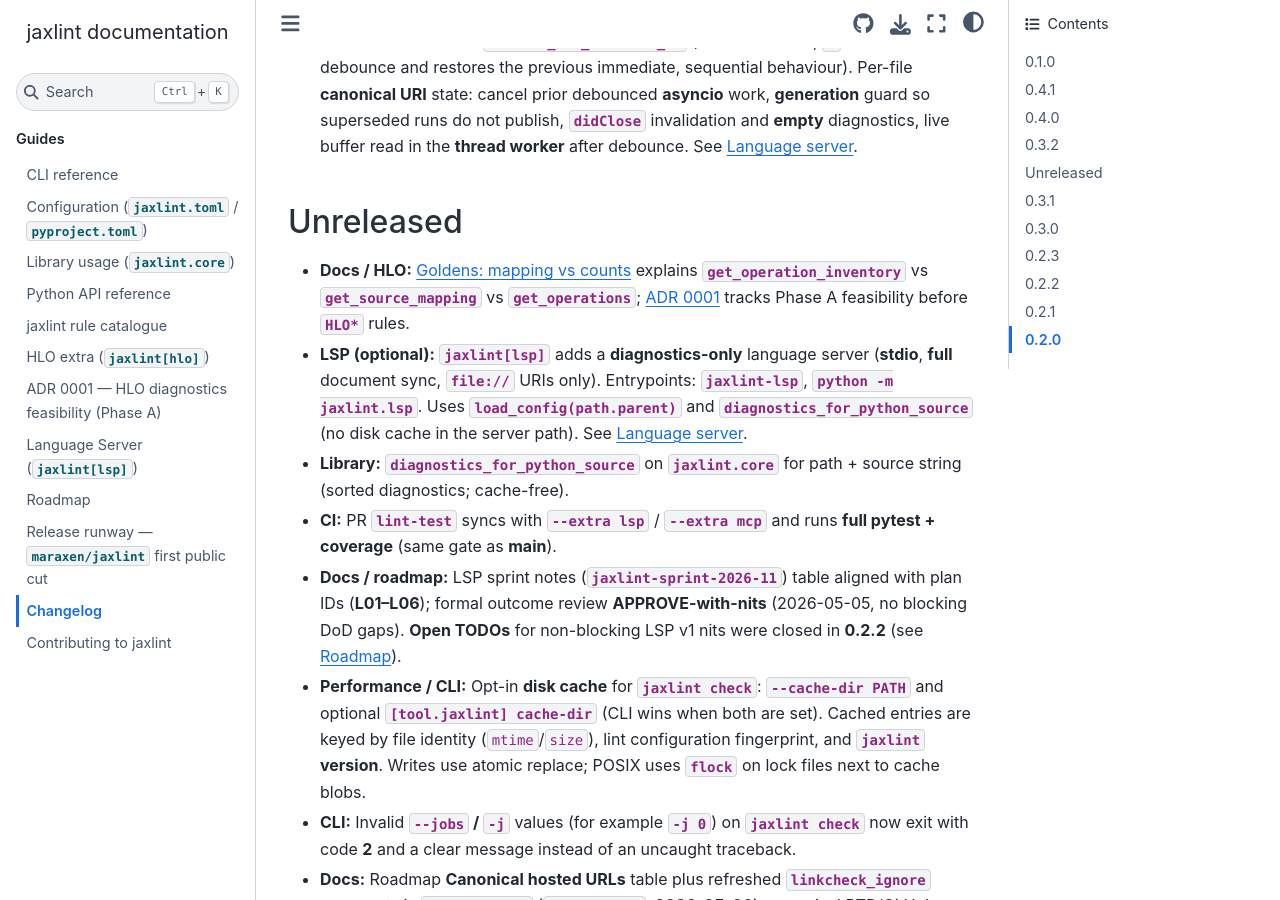
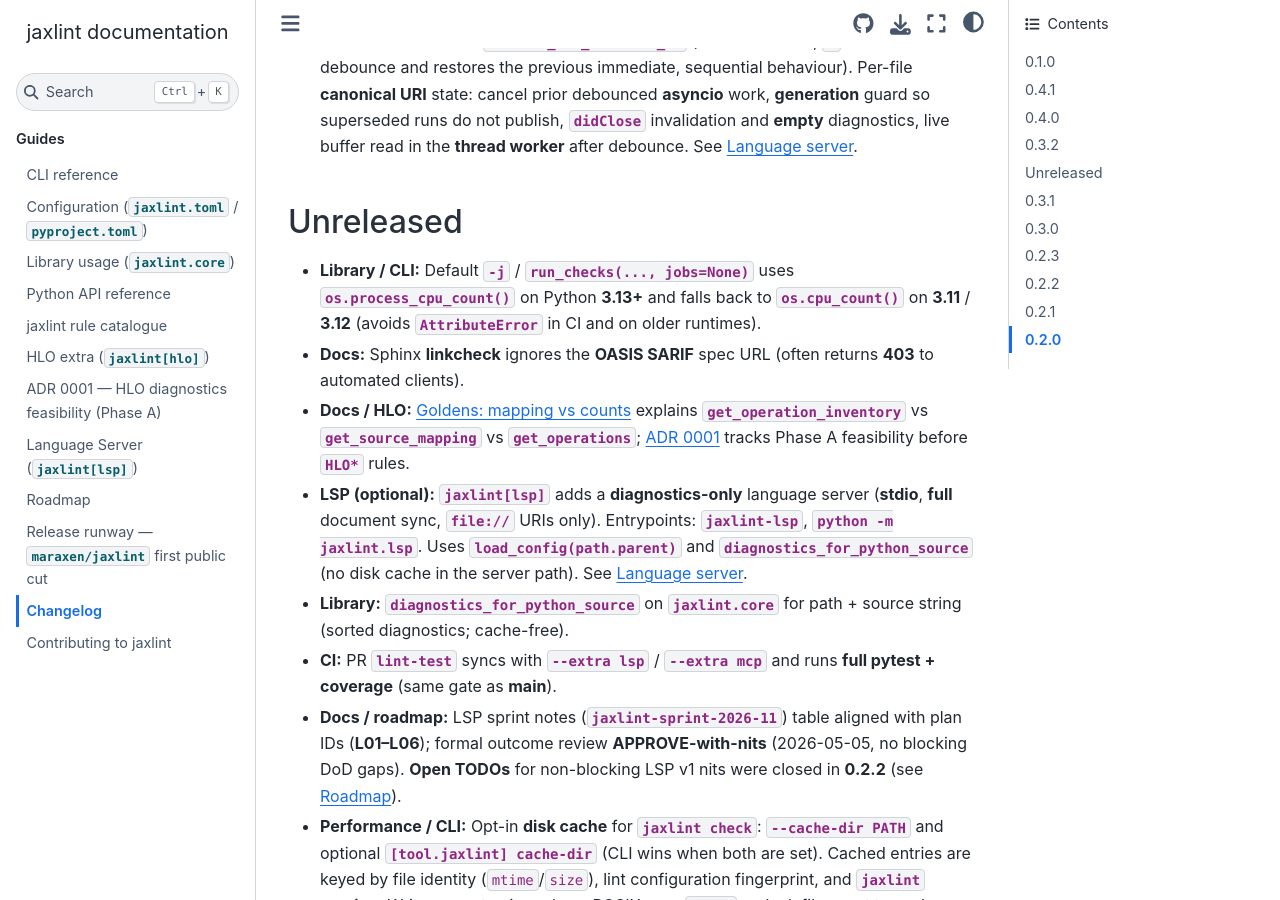
Before and after one commit to maraxen/jaxlint, a Sphinx documentation site: the page built from docs/changelog.md, in a window 1280 px wide and 900 px high, scrolled down 1305 px. Built offline with Sphinx 7.4.7 and the Sphinx Book theme 1.1.4, drawn with Linux system fonts in a browser that asks for light colours.

Commit message:
fix(runner): fall back to os.cpu_count on Python < 3.13

```diff
--- a/docs/changelog.md
+++ b/docs/changelog.md
@@ -24,6 +24,8 @@ Notable changes to jaxlint are listed here. Versions match the `version` field i
 
 ## Unreleased
 
+- **Library / CLI:** Default **`-j`** / **`run_checks(..., jobs=None)`** uses **`os.process_cpu_count()`** on Python **3.13+** and falls back to **`os.cpu_count()`** on **3.11** / **3.12** (avoids **`AttributeError`** in CI and on older runtimes).
+- **Docs:** Sphinx **linkcheck** ignores the **OASIS SARIF** spec URL (often returns **403** to automated clients).
 - **Docs / HLO:** [Goldens: mapping vs counts](hlo.md#goldens-mapping-vs-counts) explains **`get_operation_inventory`** vs **`get_source_mapping`** vs **`get_operations`**; [ADR 0001](adr/0001-hlo-diagnostics-feasibility.md) tracks Phase A feasibility before **`HLO*`** rules.
 - **LSP (optional):** **`jaxlint[lsp]`** adds a **diagnostics-only** language server (**stdio**, **full** document sync, **`file://`** URIs only). Entrypoints: **`jaxlint-lsp`**, **`python -m jaxlint.lsp`**. Uses **`load_config(path.parent)`** and **`diagnostics_for_python_source`** (no disk cache in the server path). See [Language server](lsp.md).
 - **Library:** **`diagnostics_for_python_source`** on **`jaxlint.core`** for path + source string (sorted diagnostics; cache-free).
--- a/docs/conf.py
+++ b/docs/conf.py
@@ -58,6 +58,8 @@ intersphinx_mapping = {
 linkcheck_ignore = [
     r"^https://jaxlint\.readthedocs\.io",
     r"^https://github\.com/maraxen/jaxlint",
+    # OASIS often returns 403 to automated clients (linkcheck); spec is stable.
+    r"^https://docs\.oasis-open\.org/sarif/",
 ]
 linkcheck_timeout = 15
 linkcheck_retries = 2
```
Also changed, not shown: docs/cli.md (+1 -1 lines), docs/library.md (+1 -1 lines), 1 other file.
